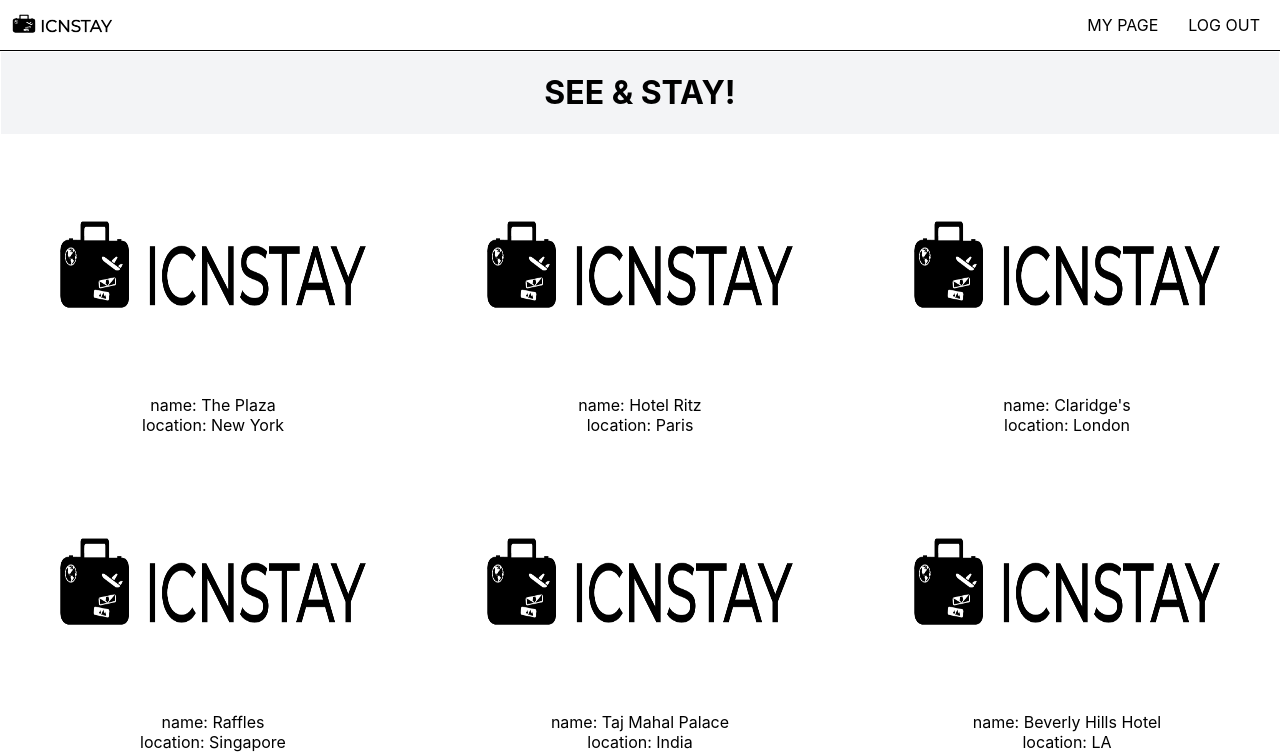
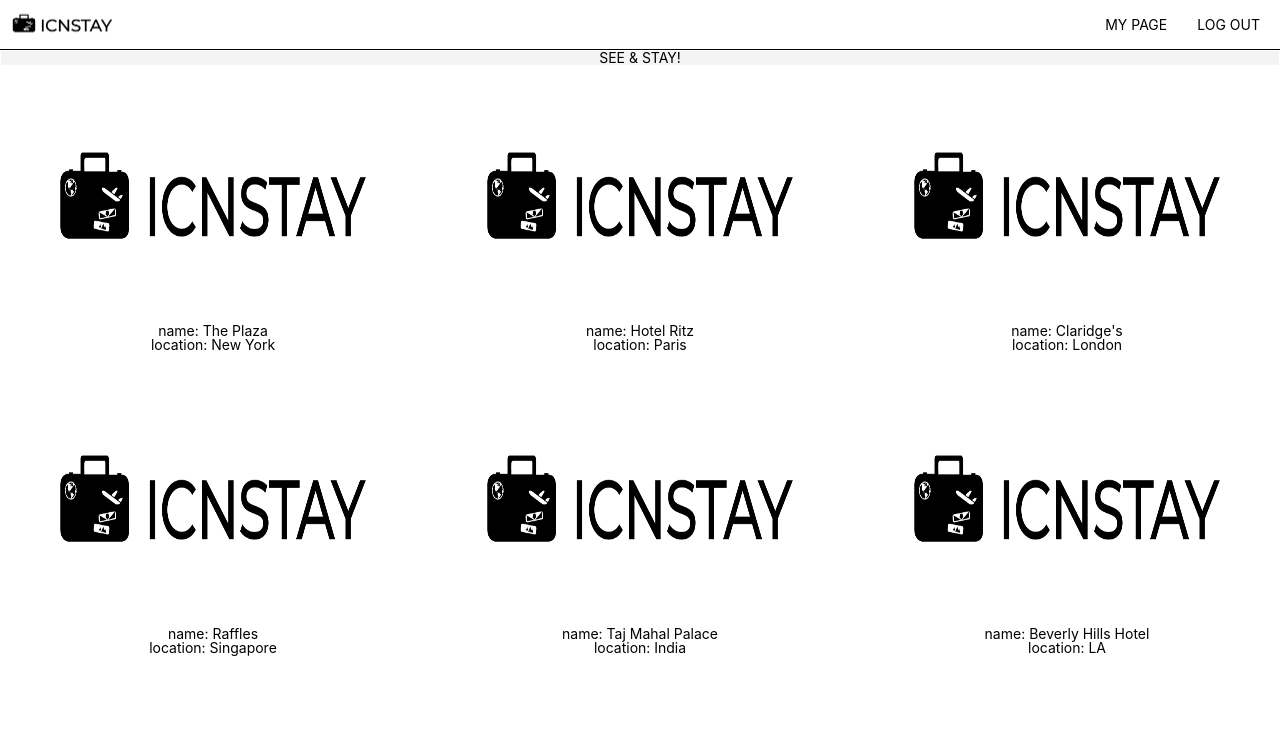
Before and after one commit to seanswim/icnstay, a React (Create React App) app in the folder client/: page / in a window 1280 px wide. Shown: the top 756 px of the page. Built offline with nearby package versions, Linux system fonts and the light colour scheme.

Commit message:
ADDED: globalStyle

```diff
--- a/client/package.json
+++ b/client/package.json
@@ -18,6 +18,7 @@
     "react-router-dom": "^6.2.1",
     "react-scripts": "5.0.0",
     "styled-components": "^5.3.3",
+    "styled-reset": "^4.3.4",
     "use-history": "^1.4.1",
     "web-vitals": "^2.1.3"
   },
--- a/client/src/App.js
+++ b/client/src/App.js
@@ -6,10 +6,12 @@ import SignUp from './pages/SignUp';
 import SignIn from './pages/SignIn';
 import Accommodation from './pages/Accommodation';
 import BiddingList from './pages/BiddingList';
+import GlobalStyle from './styles/GlobalStyle';
 
 function App() {
   return (
     <BrowserRouter>
+      <GlobalStyle />
       <Header isLoggedIn={true} />
       <Routes>
         <Route exact path="/" element={<Home />}></Route>
--- /dev/null
+++ b/client/src/styles/GlobalStyle.js
@@ -0,0 +1,21 @@
+import { createGlobalStyle } from 'styled-components';
+import reset from 'styled-reset';
+
+const GlobalStyle = createGlobalStyle`
+    ${reset}
+    * {
+        box-sizing: border-box;
+    }
+
+    body {
+        font-size: 14px;
+        font-family: --apple-system, BlinkMacSystemFont, 'Segoe UI', Roboto, Oxygen, Ubuntu, Cantarell, 'Open Sans', 'Helvetica Neue', sans-serif;
+    }
+    a {
+        text-decoration: none;
+        color: inherit;
+    }
+
+`;
+
+export default GlobalStyle;
```
Also changed, not shown: 1 other file (tests, documents, lock files or other folders).
